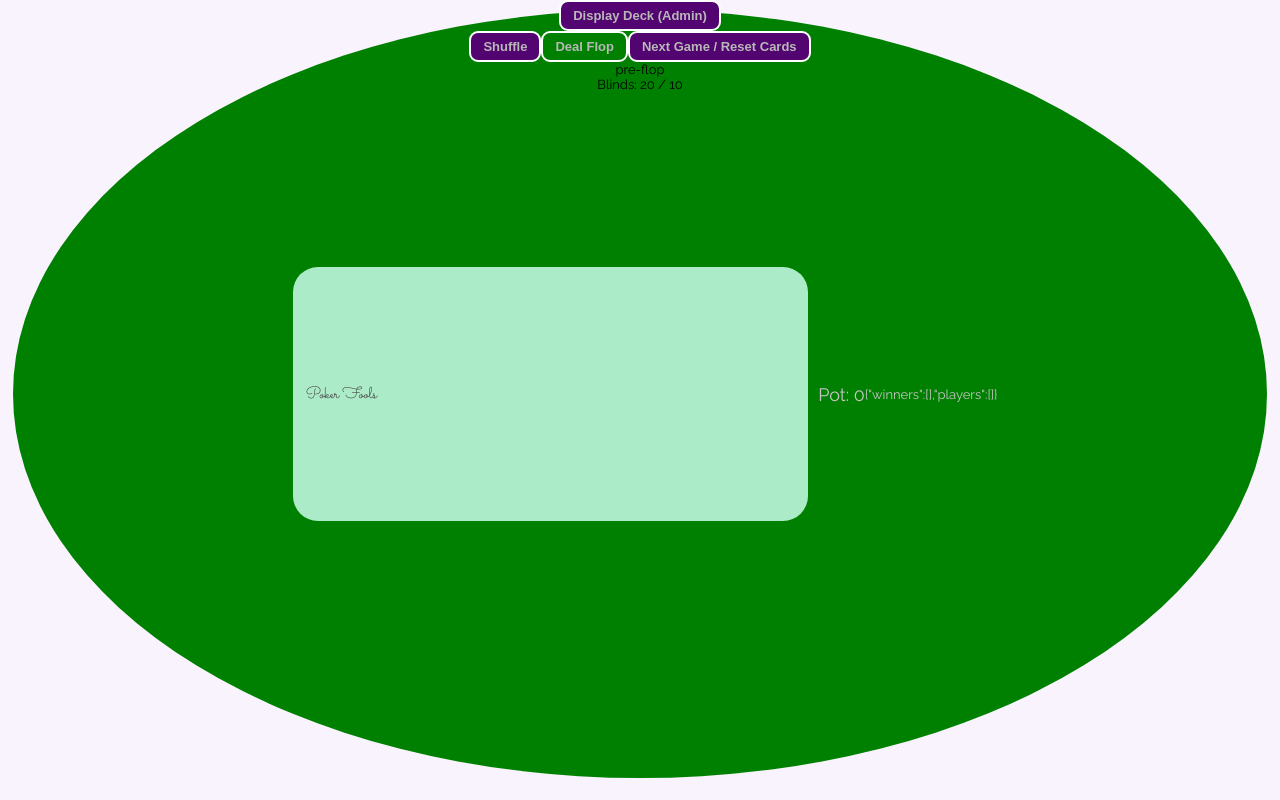
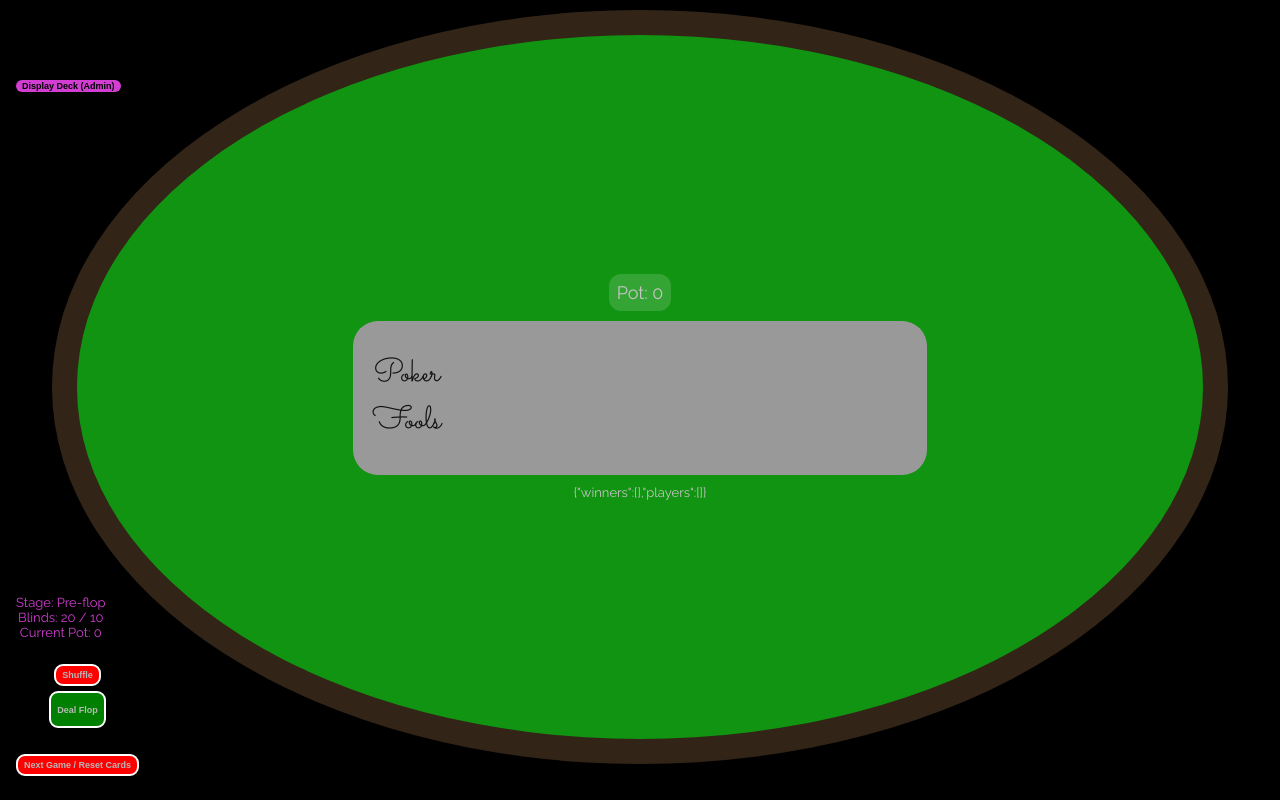
Before and after one commit to andrewneilclarke/poker-fools-react, a React (Create React App) app: page / in a window 1280 px wide. Built offline with nearby package versions, Linux system fonts and the light colour scheme.

Commit message:
styled and positioned buttons

```diff
--- a/src/App.css
+++ b/src/App.css
@@ -13,13 +13,10 @@
   font-size: small;
 }
 
-.App h3 {
-  /* margin-bottom: .5em; */
-}
 button {
   background: hsl(283, 91%, 23%);
   border: 2px solid #fff;
-  padding: 6px 12px;
+  /* padding: 6px 12px; */
   border-radius: 9px;
   color: rgb(185, 184, 184);
   font-weight: bold;
@@ -33,10 +30,12 @@ button:hover {
 .table {
   font-size: 100px;
   margin: 10px;
-  width: 40%;
-  height: 240px;
+  width: 35rem;
+  max-width: 60vw;
+  height: 140px;
   /* position: relative; */
-  background-color: rgb(172, 235, 200);
+  /* background-color: rgb(172, 235, 200); */
+  background-color: #999;
   border-radius: 25px;
   padding: 7px;
   display: grid;
@@ -45,9 +44,14 @@ button:hover {
   /* gap: 20px; */
 }
 .table p {
-  font-size: 1rem;
+  font-size: 2rem;
   font-weight: 500;
   align-self: center;
+  display: flex;
+  flex-direction: column;
+}
+.table .logo p {
+  color: pink;
 }
 
 .players {
@@ -106,7 +110,16 @@ button:hover {
   justify-content: center;
 }
 .deck-container button {
-  font-size: small;
+  font-size: xx-small;
+  background-color: rgb(210, 61, 210);
+  color: black;
+  border: none;
+  position: absolute;
+  left: 1rem;
+  top: 5rem;
+}
+.deck-container {
+  background-color: rgba(255, 255, 255, 0.185);
 }
 
 .table-and-players {
@@ -114,19 +127,38 @@ button:hover {
   justify-content: center;
   align-items: center;
   width: 100%;
+  flex-direction: column;
 }
 .table-and-players .card {
   font-size: 110px;
 }
+.table-and-players .pot {
+  background-color: rgba(255, 255, 255, 0.148);
+  padding: 8px;
+  border-radius: 12px;
+
+}
 
 .buttons {
   display: flex;
+  flex-direction: column;
   justify-content: center;
   align-items: center;
-  position: relative;
+  position: absolute;
+  font-size: xx-small;
+  bottom: 3vh;
+  left: 1rem;
 }
 .buttons .stage-change button {
   background-color: green;
+  margin-bottom: 1.6rem;
+  margin-top: 0.3rem;
+  height: 2.3rem;
+  justify-self: flex-start;
+}
+.buttons button {
+  background-color: red;
+  height: 1.4rem;
 }
 
 .burnt-cont {
--- a/src/App.tsx
+++ b/src/App.tsx
@@ -169,9 +169,11 @@ const App = () => {
         {/* <button onClick={fetchRankingResult}>Result</button> */}
       </div>
 
-      {/* DISPLAY TABLE AND PLAYERS */}
+      {/* DISPLAY TABLE / PLAYERS */}
 
       <Table table={table} currentGameStage={currentGameStage} dispatch={dispatch} gameResult={gameResult} players={players} pot={pot} liveDeck={liveDeck} cardBack={cardBack} flipped={flipped} setFlipped={setFlipped} getCardFace={getCardFace} gameOver={gameOver} bigBlind={bigBlind} smallBlind={smallBlind} />
+
+      {/* GAME INFO / STATS DISPLAY */}
       <Gameinfo bigBlind={bigBlind} currentGameStage={currentGameStage} pot={pot} smallBlind={smallBlind} />
     </div>
 
--- a/src/Card.css
+++ b/src/Card.css
@@ -4,7 +4,7 @@
 }
 
 .card div p {
-    font-size: 68px;
+    font-size: 50px;
     width: 100%;
     /* display: block; */
     color: rgb(137, 61, 236);
@@ -32,7 +32,7 @@
 
 /* red cards */
 .card .front.red, .front {
-    color: rgb(241, 45, 61);
+    color: rgb(158, 28, 39);
     /* transform: rotateY(90deg);  */
     /* position: absolute; */
 }
--- a/src/Interfaces.ts
+++ b/src/Interfaces.ts
@@ -58,10 +58,10 @@ export type Hand = Array<CardType>;
 export type Table = Array<CardType>;
 
 export enum Gamestage {
-    'pre-flop',
-    'flop',
-    'turn',
-    'river'
+    'Pre-flop',
+    'Flop',
+    'Turn',
+    'River'
 }
 
 // export interface Player {
--- /dev/null
+++ b/src/components/Gameinfo.css
@@ -0,0 +1,7 @@
+.game-info {
+    background-color: black;
+    color: rgb(210, 61, 210);
+    position: absolute;
+    bottom: 20vh;
+    left: 1rem;
+}
--- a/src/components/Gameinfo.tsx
+++ b/src/components/Gameinfo.tsx
@@ -1,3 +1,5 @@
+import './Gameinfo.css'
+
 interface Props {
     currentGameStage: string,
     bigBlind: number,
@@ -6,11 +8,12 @@ interface Props {
 
 }
 
-const Gameinfo: React.FC<Props> = ({ currentGameStage, bigBlind, smallBlind }) => {
+const Gameinfo: React.FC<Props> = ({ currentGameStage, bigBlind, smallBlind, pot }) => {
     return (
         <div className="game-info">
-            {currentGameStage}
+            <p>Stage: {currentGameStage}</p>
             <p>Blinds: {`${bigBlind} / ${smallBlind}`}</p>
+            <p>Current Pot: {pot}</p>
         </div>
     )
 
--- a/src/components/Table.css
+++ b/src/components/Table.css
@@ -3,14 +3,14 @@
 
 .table-container {
     margin: 10px;
-    height: 96vh;
-    width: 98vw;
-    border-radius: 50%;
-    background-color: green;
+    height: 88vh;
+    width: 88vw;
+    border: 25px solid rgb(50, 37, 23);
+    border-radius: 55%;
+    background-color: rgb(17, 148, 17);
     display: flex;
     justify-content: center;
     align-items: center;
-
     color: rgb(198, 196, 196);
     position: fixed;
     z-index: -1;
@@ -22,7 +22,7 @@
 
 .table-and-players .table p {
     font-family: 'Sacramento', cursive;
-    color: #444;
+    color: #111;
 
 
 }
--- a/src/components/Table.tsx
+++ b/src/components/Table.tsx
@@ -30,11 +30,15 @@ const Table: React.FC<Props> = ({ table, players, pot, gameResult, dispatch, liv
     return (
         <div className="table-container">
             <div className="table-and-players">
+                <p className="pot">Pot: {pot}</p>
                 <div className="table">
+                    <div className="logo">
+                        <p>Poker</p>
+                        <p> Fools</p>
+                    </div>
                     {!gameOver && table.map(card => (
                         <Card key={uuid()} card={card} getCardFace={getCardFace} cardBack={cardBack} flipped={flipped} setFlipped={setFlipped} />
                     ))}
-                    <p>Poker Fools</p>
                 </div>
 
                 {/* <div className="players">
@@ -42,7 +46,7 @@ const Table: React.FC<Props> = ({ table, players, pot, gameResult, dispatch, liv
                         <Player key={player.name} player={player} getCardFace={getCardFace} cardBack={cardBack} flipped={flipped} setFlipped={setFlipped} smallBlind={smallBlind} dispatch={dispatch} />
                     ))}
                 </div> */}
-                <p className="pot">Pot: {pot}</p>
+
                 {gameResult && <p>{JSON.stringify(gameResult)}</p>}
             </div>
         </div>
--- a/src/index.css
+++ b/src/index.css
@@ -6,5 +6,5 @@ body {
   font-family: Raleway, sans-serif;
   margin: 0;
   text-align: center;
-  background: #f8f3fd;
+  background: black;
 }
```
